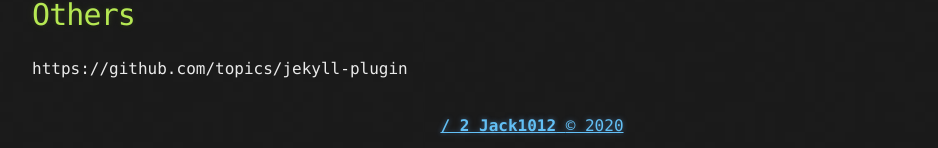
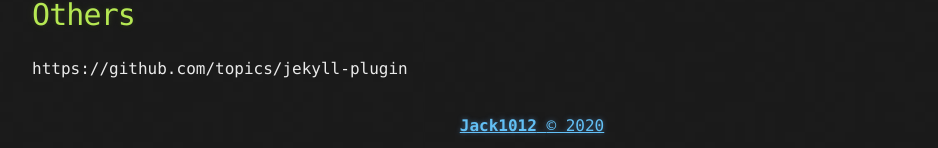
Before and after one commit to jack1012/jack1012.github.io, a Jekyll site: the page built from README.md, in a window 1280 px wide and 900 px high, scrolled down 2010 px. Shown: the part 749-897 px from the top of the window, without its empty margins (108-1046 px from the left). Built offline with Jekyll 4.4.1, drawn with Linux system fonts in a browser that asks for light colours; our own code applies the rules of GitHub Pages for plain Markdown files.

Commit message:
Update footer.html

```diff
--- a/_includes/footer.html
+++ b/_includes/footer.html
@@ -1,7 +1,7 @@
 <footer>
   <a href="https://creativecommons.org/licenses/by-nc/3.0/deed.en_US">
     <span>
-        <b>{{ page.url }} 2 {{ site.owner}}</b>
+        <b>{{ site.owner}}</b>
     </span>
     {% capture currentyear %}{{ 'now' | date: "%Y" }}{% endcapture %}
     <span>© {{ currentyear }}</span>
```
